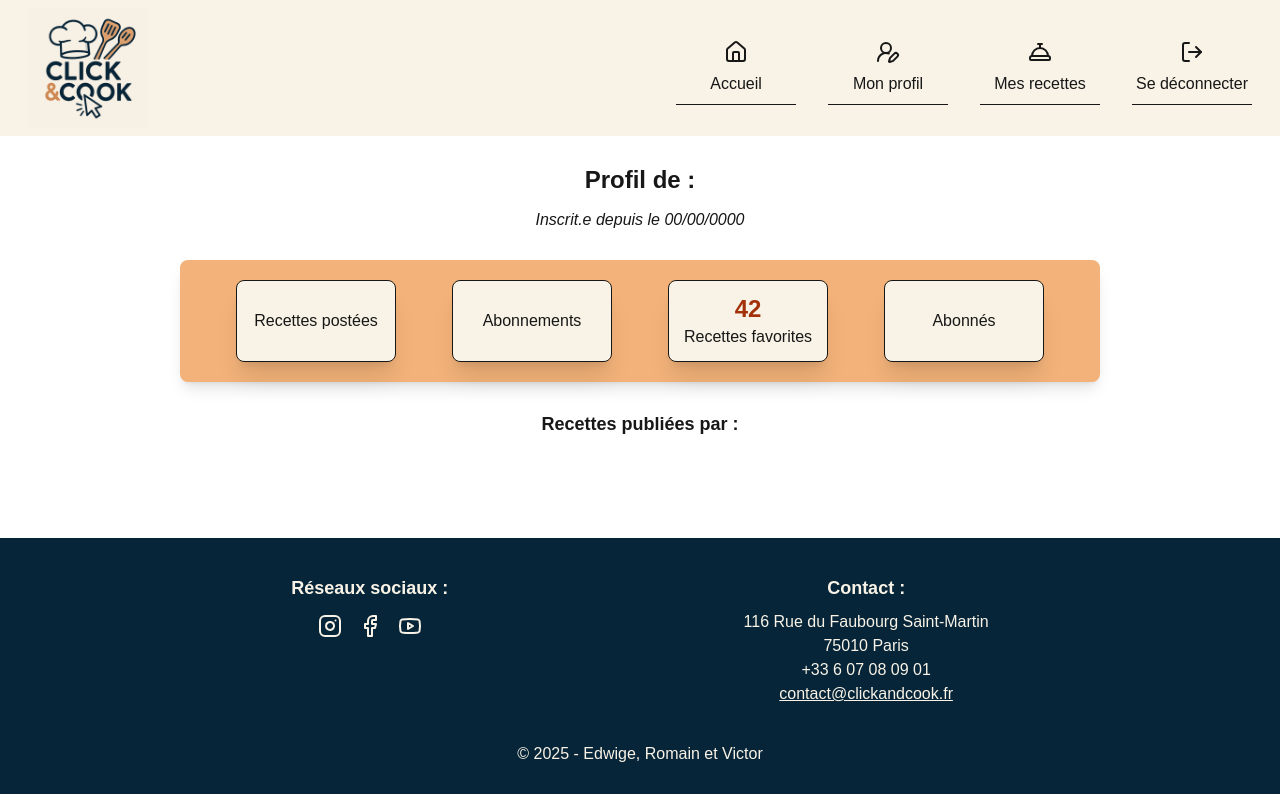
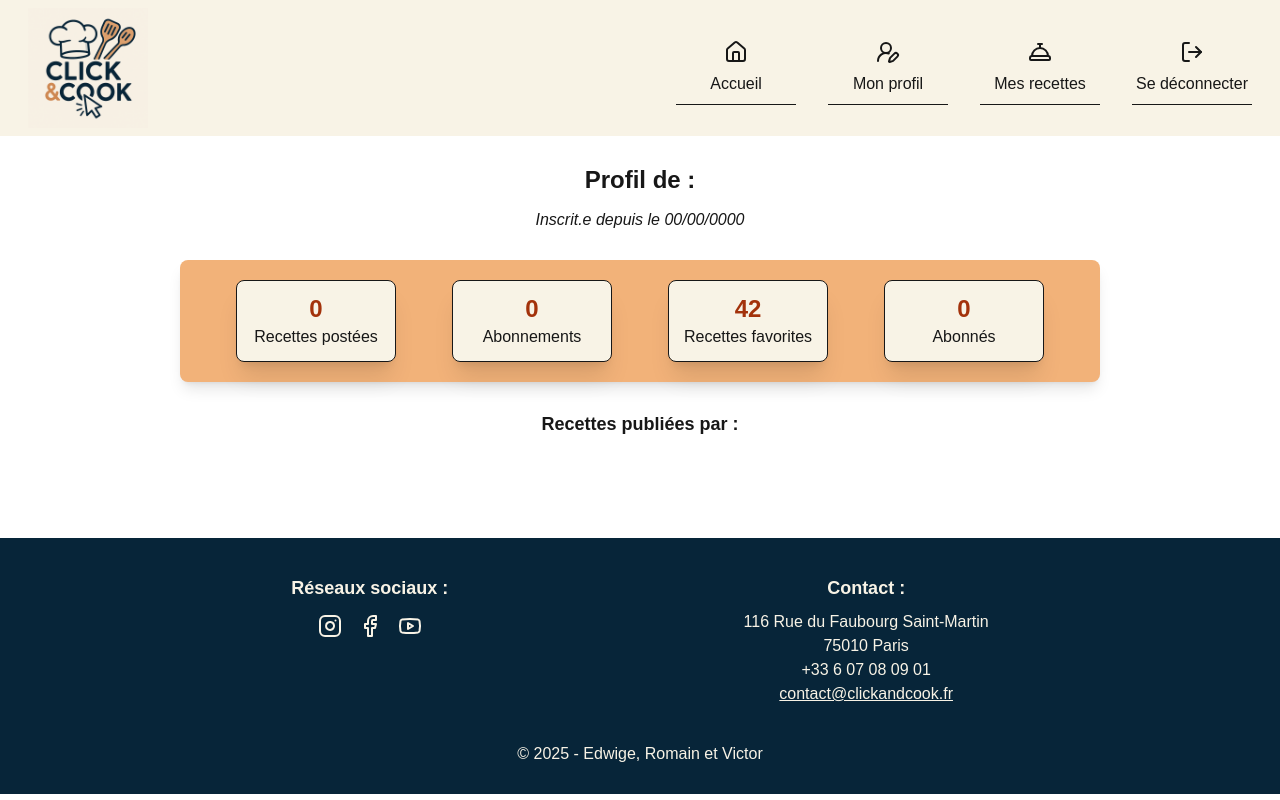
Before and after one commit to Edwige08/click_and_cook_front, a Next.js app: page /home/userProfile/1 in a window 1280 px wide. Built offline with nearby package versions, Linux system fonts and the light colour scheme.

Commit message:
fix: build

```diff
--- a/src/app/home/userProfile/[id]/page.tsx
+++ b/src/app/home/userProfile/[id]/page.tsx
@@ -12,7 +12,7 @@ type Props = {
 export default function DisplayDynamicUsers({ params }: Props) {
     const resolvedParams = use(params);
 
-    const [userInfos, setUserInfos] = useState<UserProfile>({});
+    const [userInfos, setUserInfos] = useState<UserProfile>({id: 0, username: "", firstname: "", lastname: "", email: "", is_followed: false, followers_count: 0, following_count: 0, recipes_count: 0, total_likes_received: 0});
     const [userRecipes, setUserRecipes] = useState<Recipe[]>([])
 
     async function fetchUser() {
@@ -125,7 +125,7 @@ export default function DisplayDynamicUsers({ params }: Props) {
                             servings={recipe.servings}
                             picture={recipe.picture}
                             created_at={recipe.created_at}
-                            user={recipe.user_detail}
+                            user={recipe.user_detail.username}
                             user_id={recipe.user_detail.id}
                         />
                     )
```
